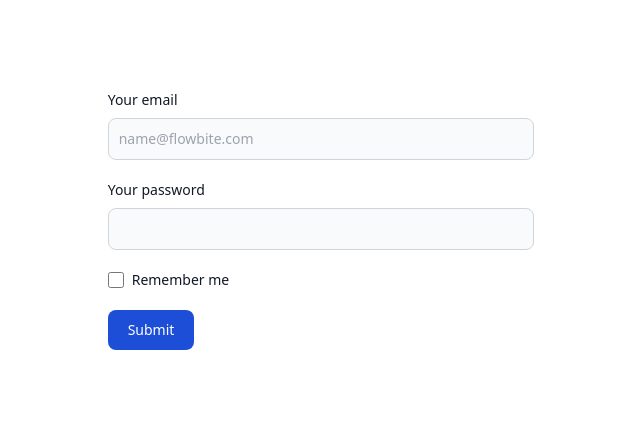
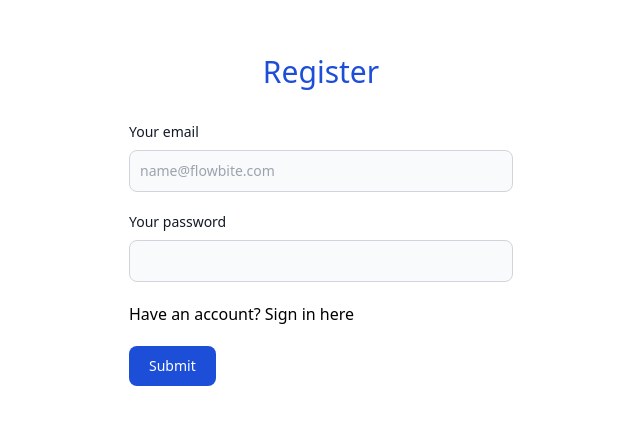
Before and after one commit to putrafir/toko-online-putstore, a Next.js app: page /auth/register in a window 1280 px wide. Shown: the part 180-604 px from the top of the page, without its empty margins (319-959 px from the left). Built offline with nearby package versions, Linux system fonts and the light colour scheme.

Commit message:
register

```diff
--- a/src/components/views/auth/Register/index.tsx
+++ b/src/components/views/auth/Register/index.tsx
@@ -1,8 +1,11 @@
+import Link from "next/link";
 import styles from "./Register.module.scss";
 const RegisterView = () => {
   return (
     <div className=" items-center justify-center h-svh flex w-svw">
-      <form className="w-1/3 mx-auto">
+      <div className="w-[40%] max-w-sm ">
+        <h1 className=" mb-8 text-3xl text-center text-blue-700">Register</h1>
+        <form className="mx-auto">
           <div className="mb-5">
             <label
               htmlFor="email"
@@ -33,21 +36,12 @@ const RegisterView = () => {
             />
           </div>
           <div className="flex items-start mb-5">
-          <div className="flex items-center h-5">
-            <input
-              id="remember"
-              type="checkbox"
-              value=""
-              className="w-4 h-4 border border-gray-300 rounded-sm bg-gray-50 focus:ring-3 focus:ring-blue-300   "
-              required
-            />
-          </div>
-          <label
-            htmlFor="remember"
-            className="ms-2 text-sm font-medium text-gray-900 "
-          >
-            Remember me
-          </label>
+            <p>
+              Have an account? Sign in{" "}
+              <Link href="/auth/login" className="text-blue-700okey">
+                here
+              </Link>
+            </p>
           </div>
           <button
             type="submit"
@@ -57,6 +51,7 @@ const RegisterView = () => {
           </button>
         </form>
       </div>
+    </div>
   );
 };
 
```
Lines whose indentation alone changed are shown as unchanged.
